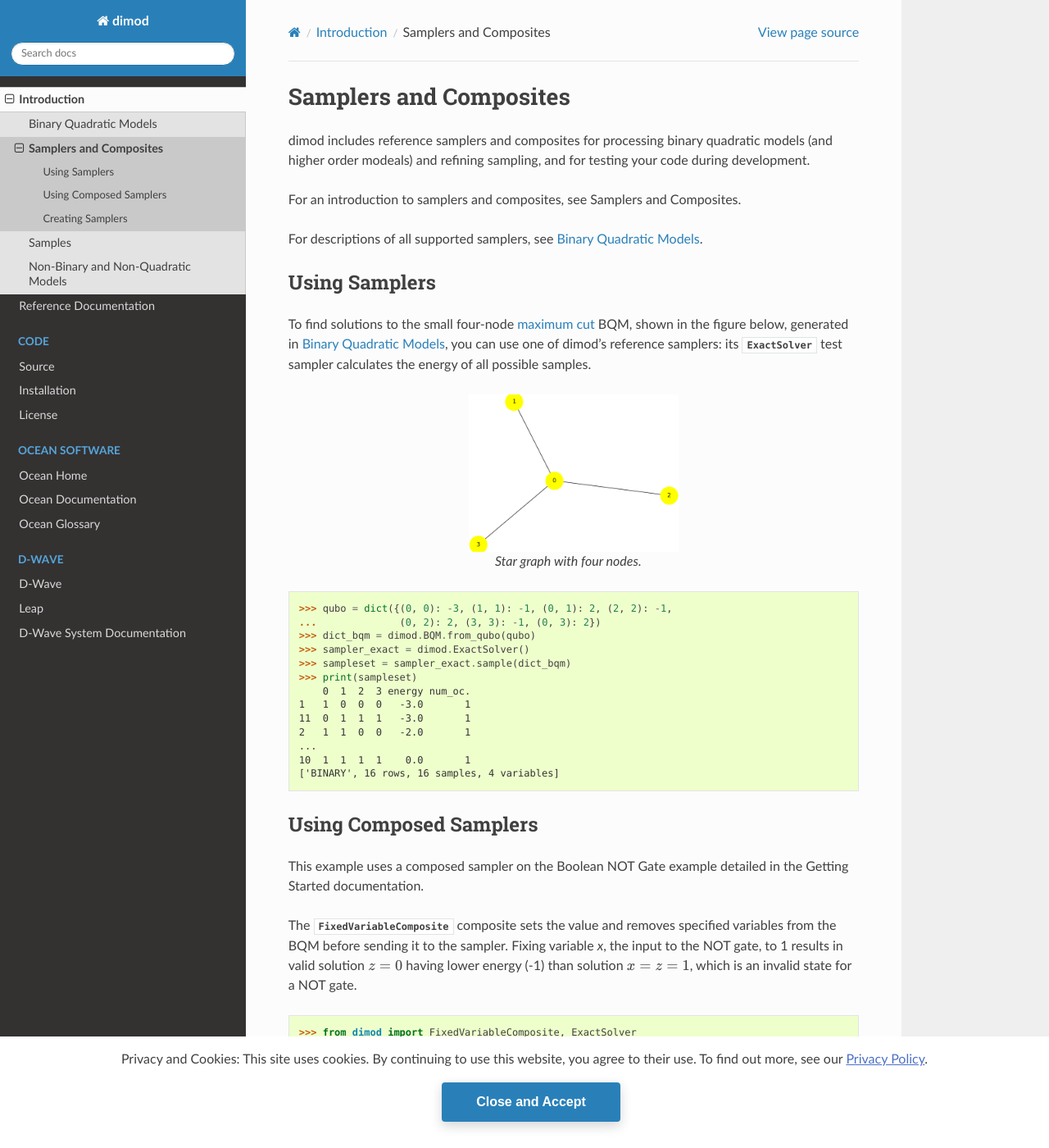
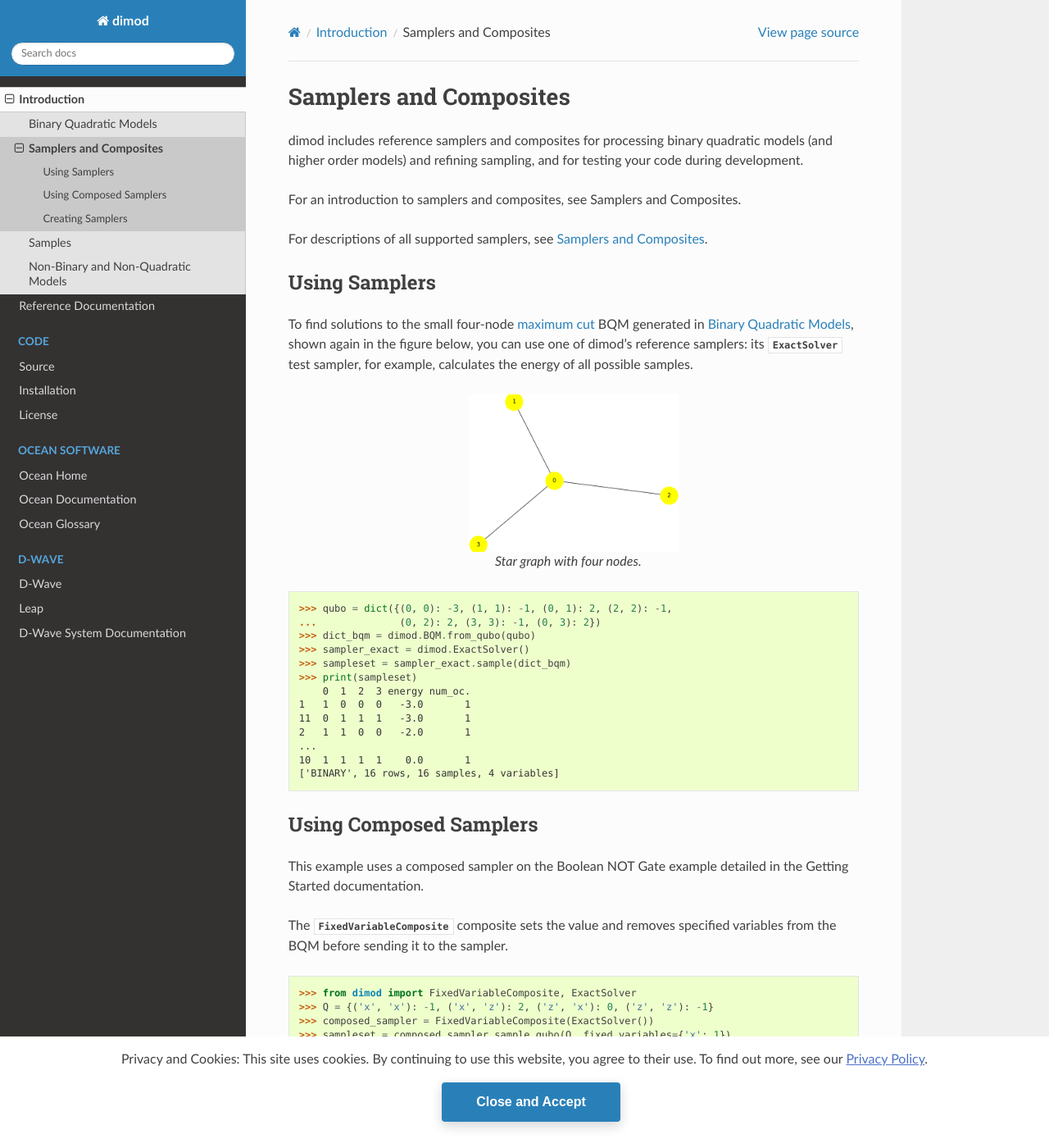
Before and after one commit to dwavesystems/dimod, a Sphinx documentation site: the page built from docs/intro/intro_samplers.rst, in a window 1280 px wide and 1400 px high. Shown: the whole window at 82% size. Built offline with Sphinx 7.4.7 and the Read the Docs theme 2.0.0, drawn with Linux system fonts in a browser that asks for light colours; the version number could not be read and is left out.

Commit message:
Edit intro

```diff
--- a/README.rst
+++ b/README.rst
@@ -22,8 +22,9 @@ samplers. It provides:
   unconstrained binary optimization (QUBO) models used by samplers such as the
   D-Wave system.
 * a discrete quadratic model (DQM) class and higher-order (non-quadratic) models.
+* reference examples of samplers and composed samplers.
 * abstract base classes for constructing new samplers and composed samplers.
-* reference examples of samplers and composed samplers.
+
 
 .. index-end-marker1
 
--- a/docs/intro/index.rst
+++ b/docs/intro/index.rst
@@ -9,7 +9,9 @@ Introduction
   :end-before: index-end-marker1
 
 For explanations of the terminology, see the
-:std:doc:`Ocean glossary <oceandocs:concepts/glossary>`.
+:std:doc:`Ocean glossary <oceandocs:concepts/glossary>`. For an introduction to
+Ocean's programming model---and its use of BQMs and samplers to solve hard
+problems---see :std:doc:`Ocean’s Programming Model <oceandocs:getting_started>`.
 
 The following sections give an orientation to dimod with usage examples:
 
--- a/docs/intro/intro_samplers.rst
+++ b/docs/intro/intro_samplers.rst
@@ -5,23 +5,22 @@ Samplers and Composites
 =======================
 
 dimod includes reference :term:`sampler`\ s and :term:`composite`\ s for processing
-binary quadratic models (and higher order modeals) and refining sampling, and for
+binary quadratic models (and higher order models) and refining sampling, and for
 testing your code during development.
 
 For an introduction to samplers and composites, see
 :std:doc:`Samplers and Composites <oceandocs:concepts/samplers>`.
 
-For descriptions of all supported samplers, see :ref:`bqm`.
+For descriptions of all supported samplers, see :ref:`samplers_index`.
 
 Using Samplers
 ==============
 
 To find solutions to the small four-node
 `maximum cut <https://en.wikipedia.org/wiki/Maximum_cut>`_
-BQM, shown in the figure below, generated in :ref:`intro_bqm`,
-you can use one of dimod's reference samplers: its
-:class:`~dimod.reference.samplers.ExactSolver` test sampler
-calculates the energy of all possible samples.
+BQM generated in :ref:`intro_bqm`, shown again in the figure below, you can use
+one of dimod's reference samplers: its :class:`~dimod.reference.samplers.ExactSolver`
+test sampler, for example, calculates the energy of all possible samples.
 
 .. figure:: ../_images/four_node_star_graph.png
     :align: center
@@ -55,9 +54,7 @@ documentation.
 
 The :class:`~dimod.reference.composites.fixedvariable.FixedVariableComposite`
 composite sets the value and removes specified variables from the BQM before
-sending it to the sampler. Fixing variable `x`, the input to the NOT gate, to 1
-results in valid solution :math:`z=0` having lower energy (-1) than solution
-:math:`x=z=1`, which is an invalid state for a NOT gate.
+sending it to the sampler.
 
 >>> from dimod import FixedVariableComposite, ExactSolver
 >>> Q = {('x', 'x'): -1, ('x', 'z'): 2, ('z', 'x'): 0, ('z', 'z'): -1}
```
Also changed, not shown: docs/intro/intro_bqm.rst (+3 -5 lines), docs/intro/intro_samples.rst (+2 -7 lines).
